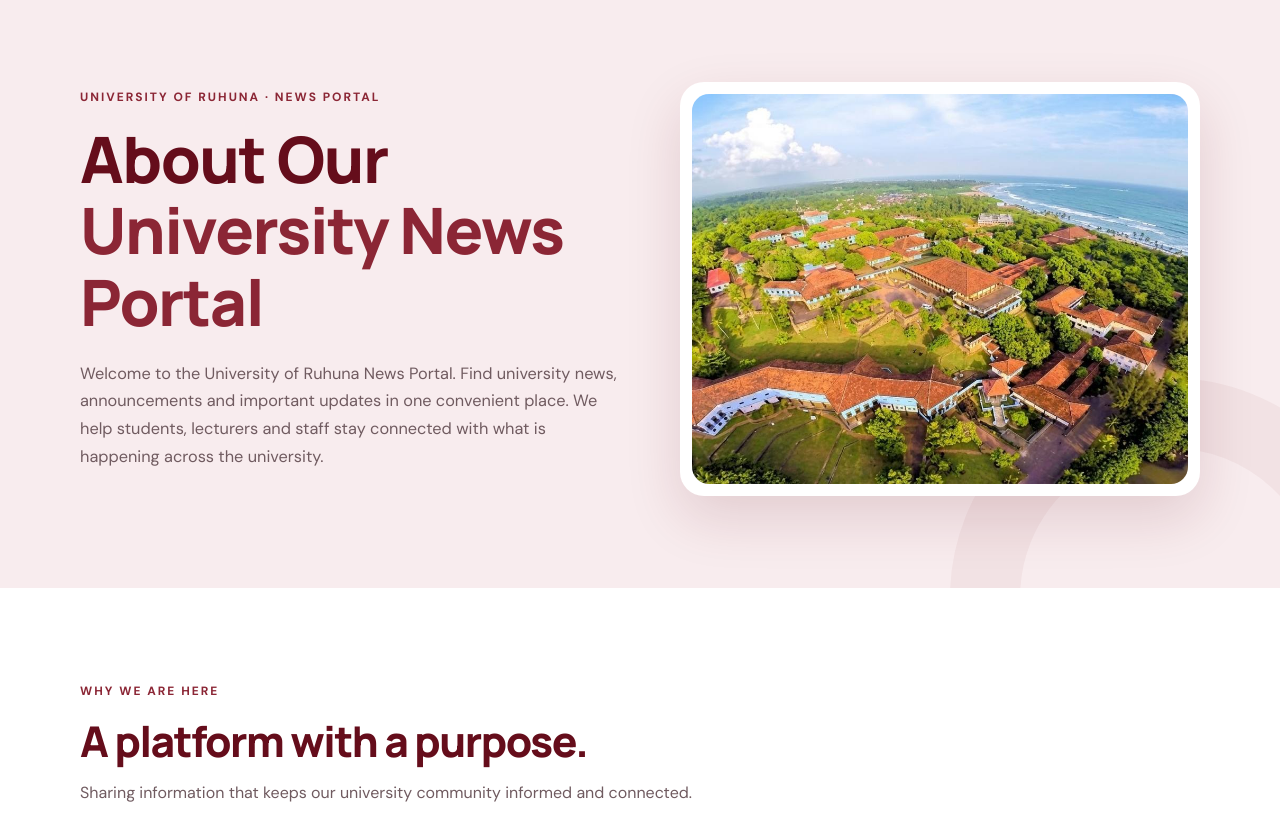
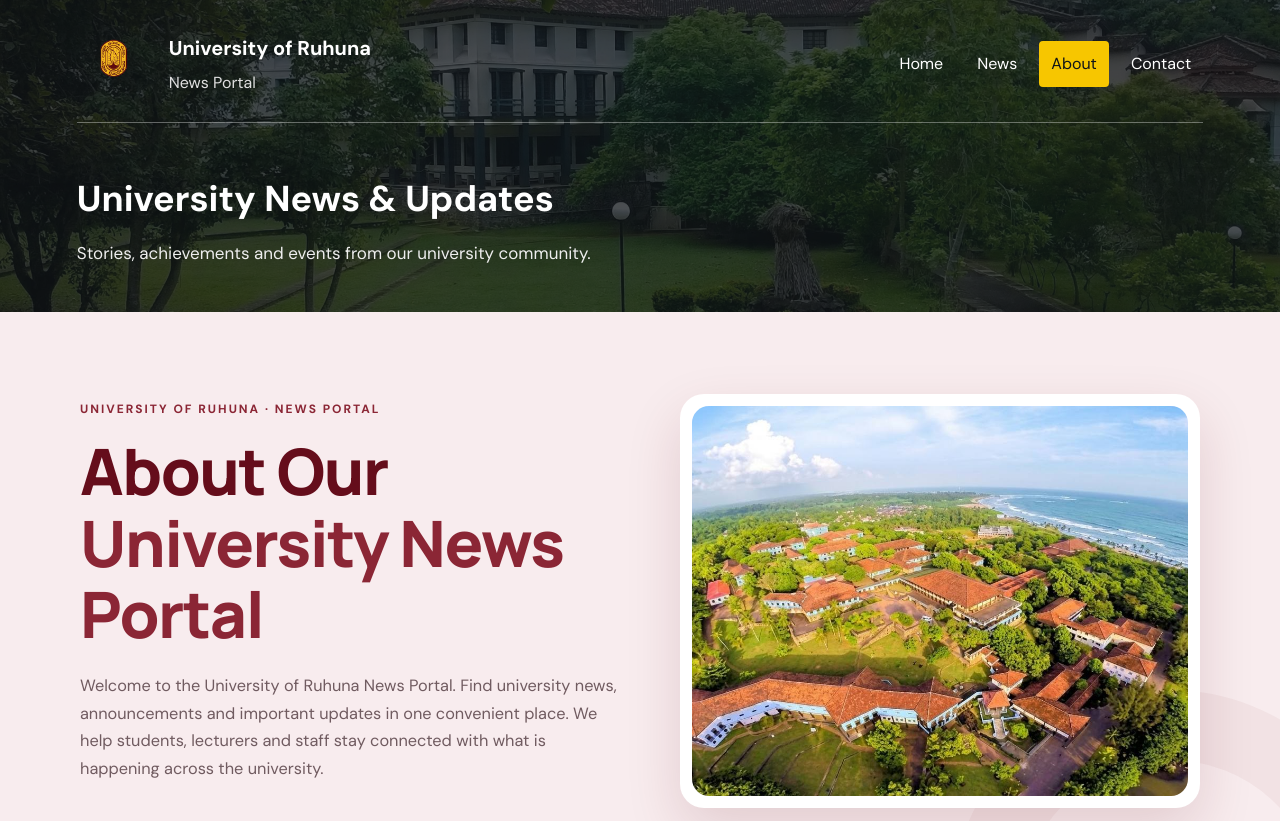
Before and after one commit to sandarubimalsharajapaksha-design/News-portal-Group-14, a plain HTML site: page about.html in a window 1280 px wide. Shown: the top 821 px of the page. Drawn offline with Linux system fonts and the light colour scheme.

Commit message:
update about html and css codes (header and footer)

```diff
--- a/about.css
+++ b/about.css
@@ -8,6 +8,144 @@
   --white: #ffffff;
   --line: #EAD9DC;
 }
+
+.site-header {
+  min-height: 300px;
+  padding: 24px 6%;
+  color: white;
+  background:
+    linear-gradient(rgba(16, 20, 24, 0.75), rgba(16, 20, 24, 0.75)),
+    url("images/header-photo.jpg.jpg") center / cover no-repeat;
+}
+
+.header-content {
+  display: flex;
+  justify-content: space-between;
+  align-items: center;
+  gap: 20px;
+  padding-bottom: 18px;
+  border-bottom: 1px solid rgba(255, 255, 255, 0.35);
+}
+
+.site-title {
+  display: flex;
+  align-items: center;
+  gap: 12px;
+}
+
+.site-title img {
+  width: 80px;
+  height: 80px;
+  object-fit: contain;
+}
+
+.site-title h1 {
+  margin: 0;
+  font-size: 20px;
+}
+
+.site-title p {
+  margin: 4px 0 0;
+  color: #e0e0e0;
+}
+
+.navigation {
+  display: flex;
+  gap: 10px;
+  flex-wrap: wrap;
+}
+
+.navigation a:hover {
+    background-color: rgba(255, 255, 255, 0.15);
+}
+
+
+.navigation a {
+  padding: 9px 12px;
+  border-radius: 4px;
+  color: white;
+  text-decoration: none;
+}
+
+.navigation a:nth-child(3) {
+  background: #f7c600;
+  color: #101418;
+}
+
+.header-heading {
+  padding: 45px 0 20px;
+}
+
+.header-heading h2 {
+  margin: 0 0 10px;
+  font-size: 36px;
+}
+
+.header-heading p {
+  margin: 0;
+  color: #eeeeee;
+  font-size: 17px;
+}
+
+.site-footer {
+  padding: 35px 6% 0;
+  color: white;
+  background: #101418;
+}
+
+.footer-content {
+  display: grid;
+  grid-template-columns: 2fr 1fr 1.5fr;
+  gap: 30px;
+  padding-bottom: 25px;
+}
+
+.site-footer h2,
+.site-footer h3 {
+  margin-top: 0;
+  color: #f7c600;
+}
+
+.site-footer p {
+  color: #d2d5d8;
+  line-height: 1.6;
+}
+
+.footer-content a {
+  display: block;
+  margin-bottom: 9px;
+  color: white;
+  text-decoration: none;
+}
+
+.footer-bottom {
+  padding: 14px 0;
+  border-top: 1px solid #454b50;
+  color: #d2d5d8;
+  font-size: 14px;
+}
+
+.footer-bottom p {
+  margin: 0;
+}
+
+@media (max-width: 650px) {
+  .header-content {
+    align-items: flex-start;
+    flex-direction: column;
+  }
+
+  .header-heading h2 {
+    font-size: 28px;
+  }
+
+  .footer-content {
+    grid-template-columns: 1fr;
+    gap: 15px;
+  }
+}
+
+
 
 * {
   box-sizing: border-box;
--- a/about.html
+++ b/about.html
@@ -10,6 +10,32 @@
   <link href="https://fonts.googleapis.com/css2?family=DM+Sans:wght@400;500;600;700&family=Manrope:wght@500;600;700;800&display=swap" rel="stylesheet">
 </head>
 <body>
+
+<header class="site-header">
+  <div class="header-content">
+    <div class="site-title">
+      <img src="images/home_logo.png" alt="University logo">
+      <div>
+        <h1>University of Ruhuna</h1>
+        <p>News Portal</p>
+      </div>
+    </div>
+
+    <nav class="navigation">
+      <a href="index.html">Home</a>
+      <a href="news.html">News</a>
+      <a href="about.html" class="active">About</a>
+      <a href="contact.html">Contact</a>
+    </nav>
+  </div>
+
+  <div class="header-heading">
+    <h2>University News &amp; Updates</h2>
+    <p>Stories, achievements and events from our university community.</p>
+  </div>
+</header>
+
+
   <main>
     <section class="intro">
       <div class="container layout">
@@ -144,5 +170,34 @@
       </div>
     </section>
   </main>
+
+<footer class="site-footer">
+  <div class="footer-content">
+    <div>
+      <h2>University of Ruhuna</h2>
+      <p>News, achievements and events from across the university.</p>
+    </div>
+
+    <div>
+      <h3>Quick Links</h3>
+      <a href="Home.html">Home</a>
+      <a href="news.html">News</a>
+      <a href="#">About</a>
+      <a href="#">Services</a>
+    </div>
+
+    <div>
+      <h3>Contact</h3>
+      <p>Wellamadama, Matara, Sri Lanka</p>
+      <p>University of Ruhuna</p>
+    </div>
+  </div>
+
+  <div class="footer-bottom">
+    <p>© 2026 University of Ruhuna News Portal</p>
+  </div>
+</footer>
+
+
 </body>
 </html>
```
